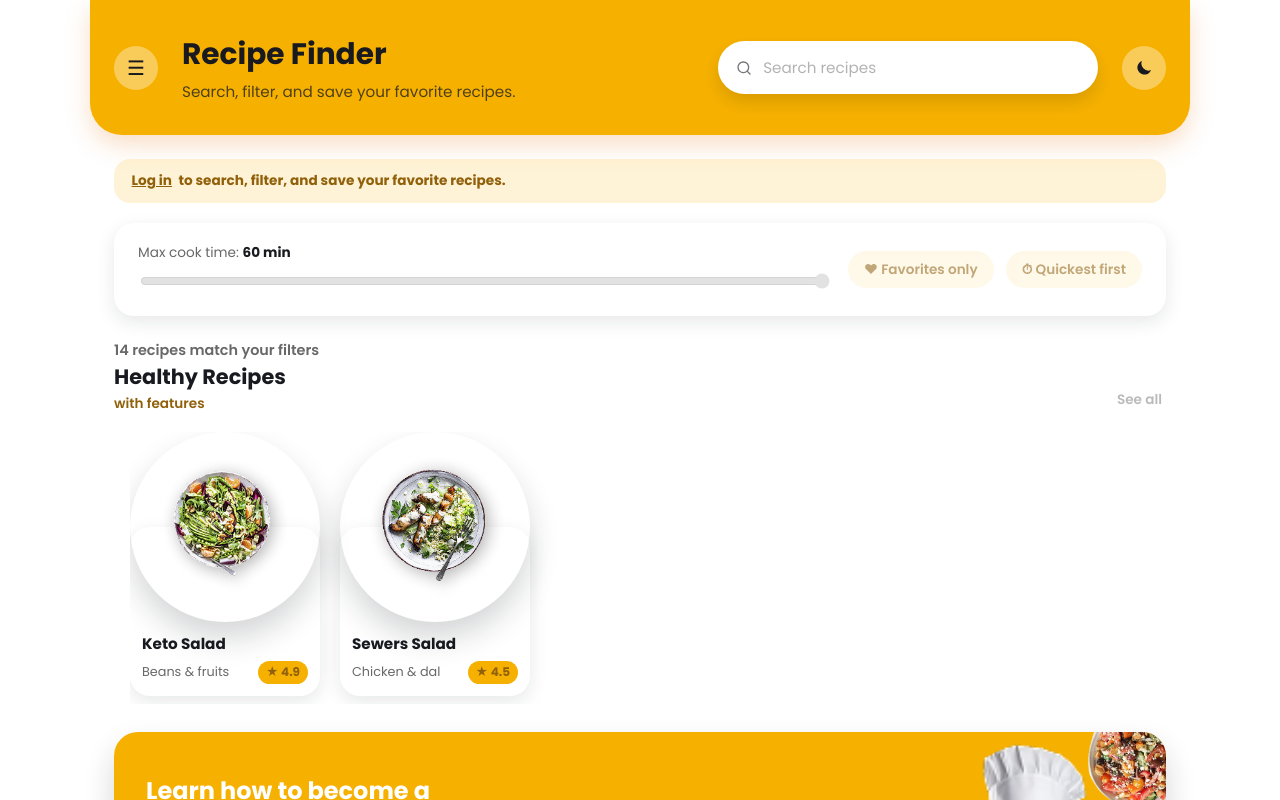
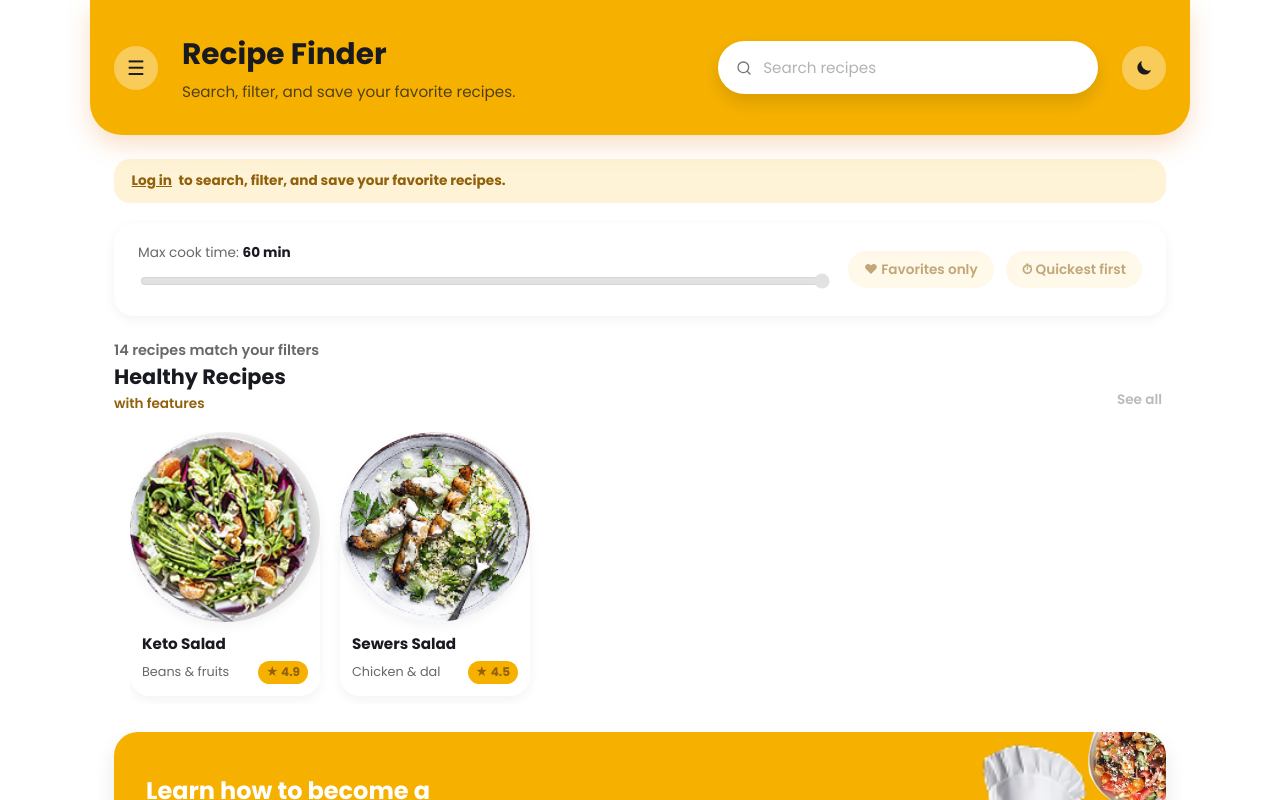
Before and after one commit to nzibukaemmanuel/FEM_Angular, an Angular app in the folder FEM_15_Signals/Recipe-Finder-application/: page / in a window 1280 px wide. Shown: the top 800 px of the page. Built offline with nearby package versions, Linux system fonts and the light colour scheme.

Commit message:
Soften card shadows and zoom featured recipe photos to fill their circle

```diff
--- a/FEM_15_Signals/Recipe-Finder-application/src/app/components/featured-recipe-card/featured-recipe-card.css
+++ b/FEM_15_Signals/Recipe-Finder-application/src/app/components/featured-recipe-card/featured-recipe-card.css
@@ -29,7 +29,8 @@
   transform: translate(-50%, -50%);
   border-radius: 50%;
   overflow: hidden;
-  box-shadow: var(--shadow-card-hover);
+  background: var(--color-surface);
+  box-shadow: var(--shadow-card);
   z-index: 2;
 }
 
@@ -38,6 +39,8 @@
   width: 100%;
   height: 100%;
   object-fit: cover;
+   transform: scale(1.9);
+    margin-top: 15px;
 }
 
 .featured-body {
--- a/FEM_15_Signals/Recipe-Finder-application/src/styles.css
+++ b/FEM_15_Signals/Recipe-Finder-application/src/styles.css
@@ -9,8 +9,8 @@
   --color-primary: #f6b100;
   --color-primary-strong: #90600a;
   --color-primary-soft: rgba(246, 177, 0, 0.16);
-  --shadow-card: 0 6px 18px rgba(24, 26, 32, 0.1);
-  --shadow-card-hover: 0 16px 30px rgba(24, 26, 32, 0.18);
+  --shadow-card: 0 4px 12px rgba(24, 26, 32, 0.05);
+  --shadow-card-hover: 0 10px 20px rgba(24, 26, 32, 0.1);
 
   --color-header-bg: #f6b100;
   --color-header-text: #181a20;
@@ -27,8 +27,8 @@
   --color-primary: #f6b100;
   --color-primary-strong: #ffcf5c;
   --color-primary-soft: rgba(246, 177, 0, 0.2);
-  --shadow-card: 0 6px 18px rgba(0, 0, 0, 0.5);
-  --shadow-card-hover: 0 16px 30px rgba(0, 0, 0, 0.6);
+  --shadow-card: 0 4px 12px rgba(0, 0, 0, 0.3);
+  --shadow-card-hover: 0 10px 20px rgba(0, 0, 0, 0.4);
 
   --color-header-bg: #f6b100;
   --color-header-text: #181a20;
```
